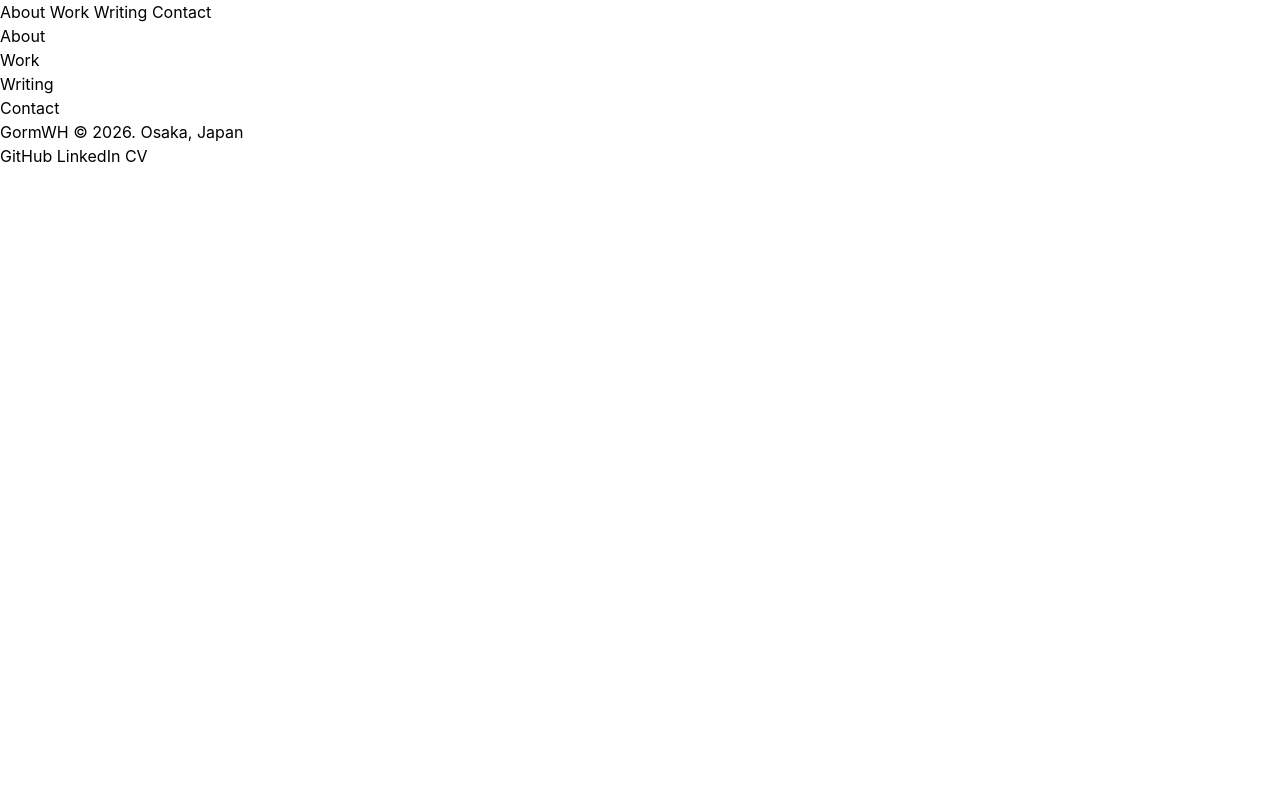
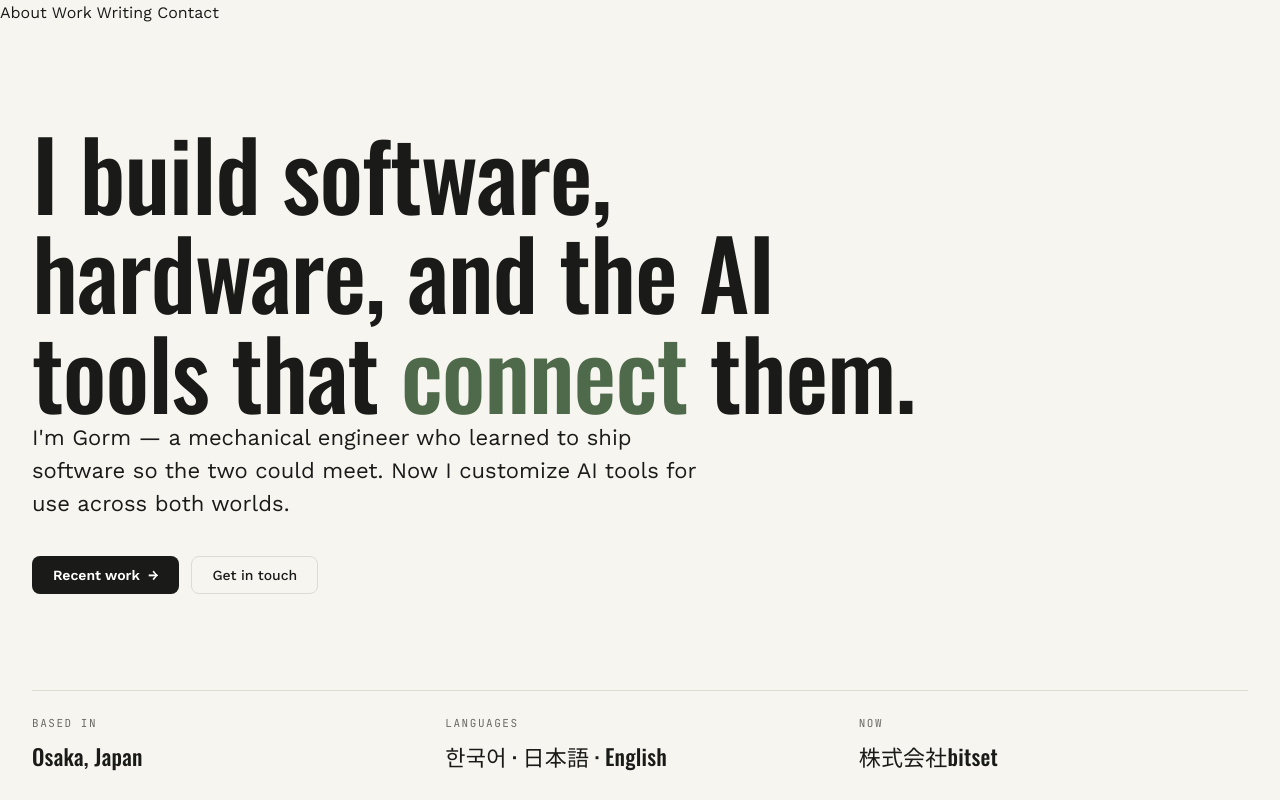
Before and after one commit to GormWH/GormWH.github.io, an Astro site: page / in a window 1280 px wide. Shown: the top 800 px of the page. Built offline with nearby package versions, Linux system fonts and the light colour scheme; Astro itself is replaced by a stand-in of ours; a web font is replaced by a local one.

Commit message:
feat(home): add hero section and component stylesheet
Restores Hero, renders it from the home route, and appends component
rules to global.css (`html, body`, `.hp-*`, `.gh-*`). Completes the
home page's first viewport.

```diff
--- /dev/null
+++ b/src/features/home/Hero.astro
@@ -0,0 +1,36 @@
+---
+
+---
+
+<section id="home-hero" class="hp-hero mx-auto max-w-page px-6 sm:px-8">
+  <div class="hp-hero-inner">
+    <h1 class="gh-display">
+      I build software, hardware, and the AI tools that <span class="text-accent-ink">connect</span> them.
+    </h1>
+    <p class="gh-lead mt-8">
+      I'm Gorm — a mechanical engineer who learned to ship software so the two
+      could meet. Now I customize AI tools for use across both worlds.
+    </p>
+    <div class="mt-9 flex gap-3">
+      <button type="button" class="gh-btn gh-btn-primary">
+        Recent work <span aria-hidden="true">→</span>
+      </button>
+      <button type="button" class="gh-btn gh-btn-ghost">Get in touch</button>
+    </div>
+  </div>
+
+  <div class="hp-hero-meta">
+    <div>
+      <p class="gh-meta">Based in</p>
+      <h2 class="hp-meta-val">Osaka, Japan</h2>
+    </div>
+    <div>
+      <p class="gh-meta">Languages</p>
+      <h2 class="hp-meta-val">한국어 · 日本語 · English</h2>
+    </div>
+    <div>
+      <p class="gh-meta">Now</p>
+      <h2 class="hp-meta-val">株式会社bitset</h2>
+    </div>
+  </div>
+</section>
--- a/src/pages/index.astro
+++ b/src/pages/index.astro
@@ -1,6 +1,7 @@
 ---
 import BaseLayout from "@layouts/BaseLayout.astro";
 
+import Hero from "@features/home/Hero.astro";
 import About from "@features/home/About.astro";
 import Work from "@features/home/Work.astro";
 import Writing from "@features/home/Writing.astro";
@@ -18,6 +19,7 @@ import Contact from "@features/home/Contact.astro";
 	</head>
 	<body>
 		<BaseLayout>
+			<Hero />
 			<About />
 			<Work />
 			<Writing />
--- a/src/styles/global.css
+++ b/src/styles/global.css
@@ -1,2 +1,107 @@
 @import "tailwindcss";
 @import "./theme.css";
+
+* { box-sizing: border-box; }
+
+html, body {
+  margin: 0; padding: 0;
+  background: var(--color-bg);
+  color: var(--color-ink-1);
+  font-family: var(--font-body);
+  font-size: 16px;
+  line-height: 1.6;
+  -webkit-font-smoothing: antialiased;
+}
+
+a { color: inherit; text-decoration: none; }
+
+/* ============================================================
+   Hero component classes
+   ============================================================ */
+
+.hp-hero {
+  padding-block: 96px 64px;
+}
+
+.hp-hero-inner {
+  max-width: 920px;
+}
+
+.hp-hero-meta {
+  margin-top: 96px;
+  padding-top: 24px;
+  border-top: 1px solid var(--color-rule);
+  display: grid;
+  grid-template-columns: repeat(3, 1fr);
+  gap: 24px;
+}
+
+@media (max-width: 760px) {
+  .hp-hero-meta { grid-template-columns: 1fr; }
+}
+
+.gh-display {
+  font-family: var(--font-headline);
+  font-size: var(--text-display);
+  line-height: var(--text-display--line-height);
+  letter-spacing: var(--text-display--letter-spacing);
+  font-weight: var(--text-display--font-weight);
+  margin: 0;
+  text-wrap: balance;
+  color: var(--color-ink-1);
+}
+
+.gh-lead {
+  font-size: var(--text-lead);
+  line-height: var(--text-lead--line-height);
+  max-width: 680px;
+  text-wrap: pretty;
+  color: var(--color-ink-1);
+  margin: 0;
+}
+
+.gh-btn {
+  display: inline-flex;
+  align-items: center;
+  gap: 8px;
+  font-family: var(--font-body);
+  font-size: 14px;
+  font-weight: 500;
+  padding: 11px 20px;
+  border-radius: var(--radius-2);
+  border: 1px solid transparent;
+  cursor: pointer;
+  line-height: 1;
+  transition: all var(--duration-fast) var(--ease-mech);
+}
+.gh-btn-primary {
+  background: var(--color-ink-1);
+  color: #fff;
+  font-weight: 600;
+}
+.gh-btn-primary:hover { background: #000; }
+.gh-btn-primary:active { transform: translateY(1px); }
+.gh-btn-ghost {
+  background: transparent;
+  color: var(--color-ink-1);
+  border-color: var(--color-rule);
+}
+.gh-btn-ghost:hover { border-color: var(--color-ink-1); }
+
+.gh-meta {
+  font-family: var(--font-mono);
+  font-size: 11px;
+  letter-spacing: var(--tracking-meta);
+  text-transform: uppercase;
+  color: var(--color-ink-2);
+  margin: 0;
+}
+
+.hp-meta-val {
+  font-family: var(--font-headline);
+  font-size: 22px;
+  font-weight: 500;
+  letter-spacing: 0.01em;
+  color: var(--color-ink-1);
+  margin: 6px 0 0;
+}
```
